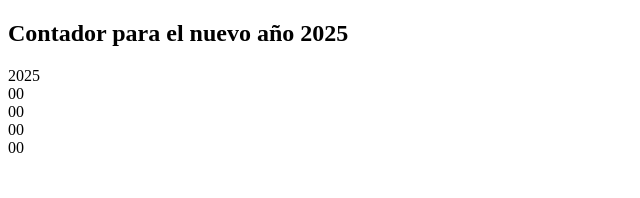
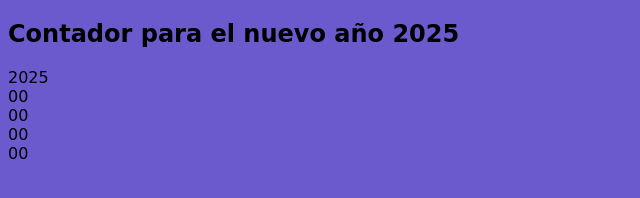
Before and after one commit to SandraEliana/countdownyear, a plain HTML site: page index.html in a window 1280 px wide. Shown: the whole page, without its empty margins (0-640 px from the left). Drawn offline with Linux system fonts and the light colour scheme.

Commit message:
estructura inicial de stylos

```diff
--- a/CSS/style.css
+++ b/CSS/style.css
@@ -1 +1,26 @@
 /* hoja de estilos para el contador*/
+body{
+    font-family: cursive;
+    background-color: slateblue;
+    }
+h2{
+
+}
+.year{
+
+}
+.countdown{
+
+}
+.countdown #day{
+
+}
+.countdown #hour{
+
+}
+.countdown #minute{
+
+}
+.countdown #second{
+
+}
```
